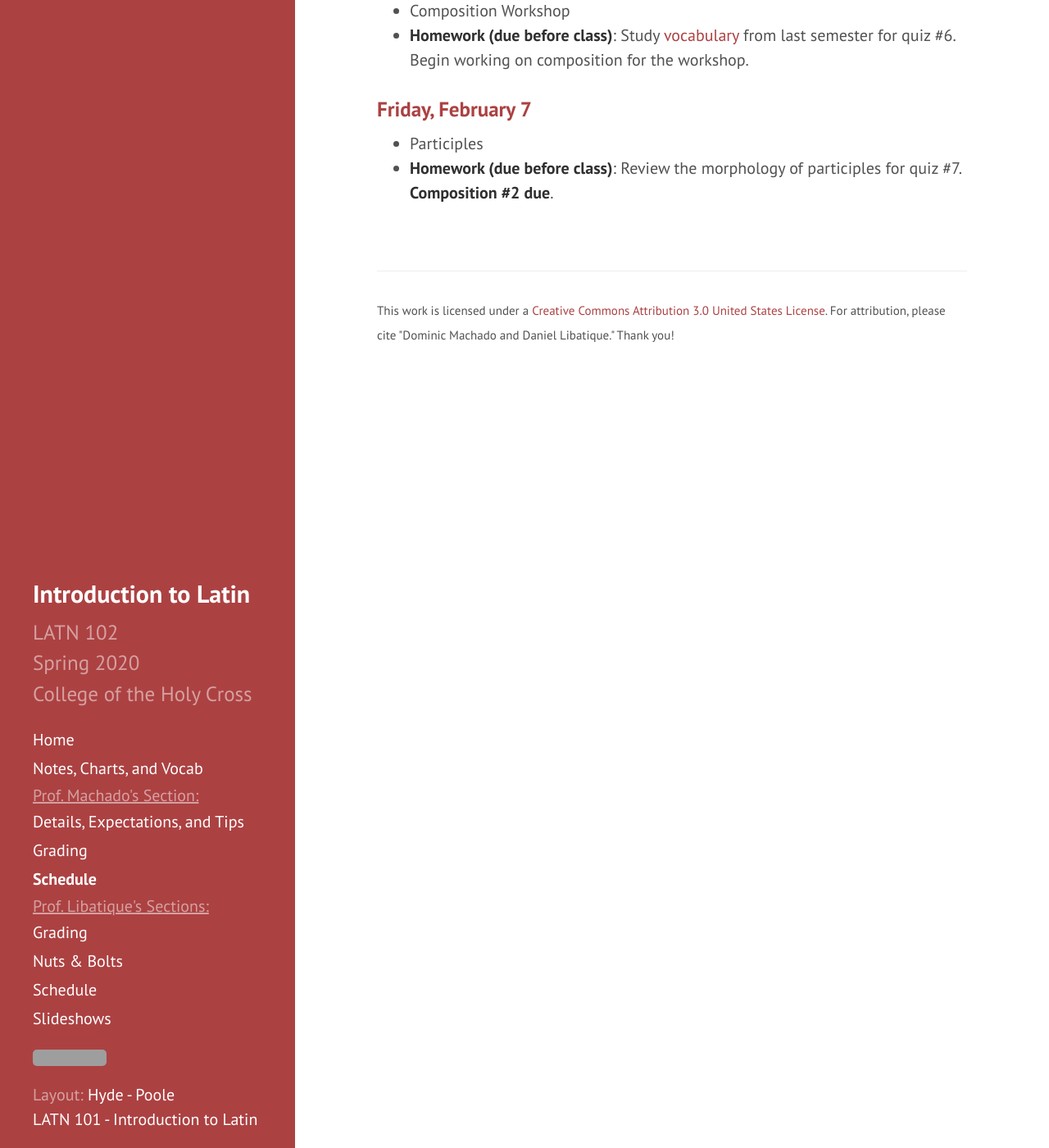
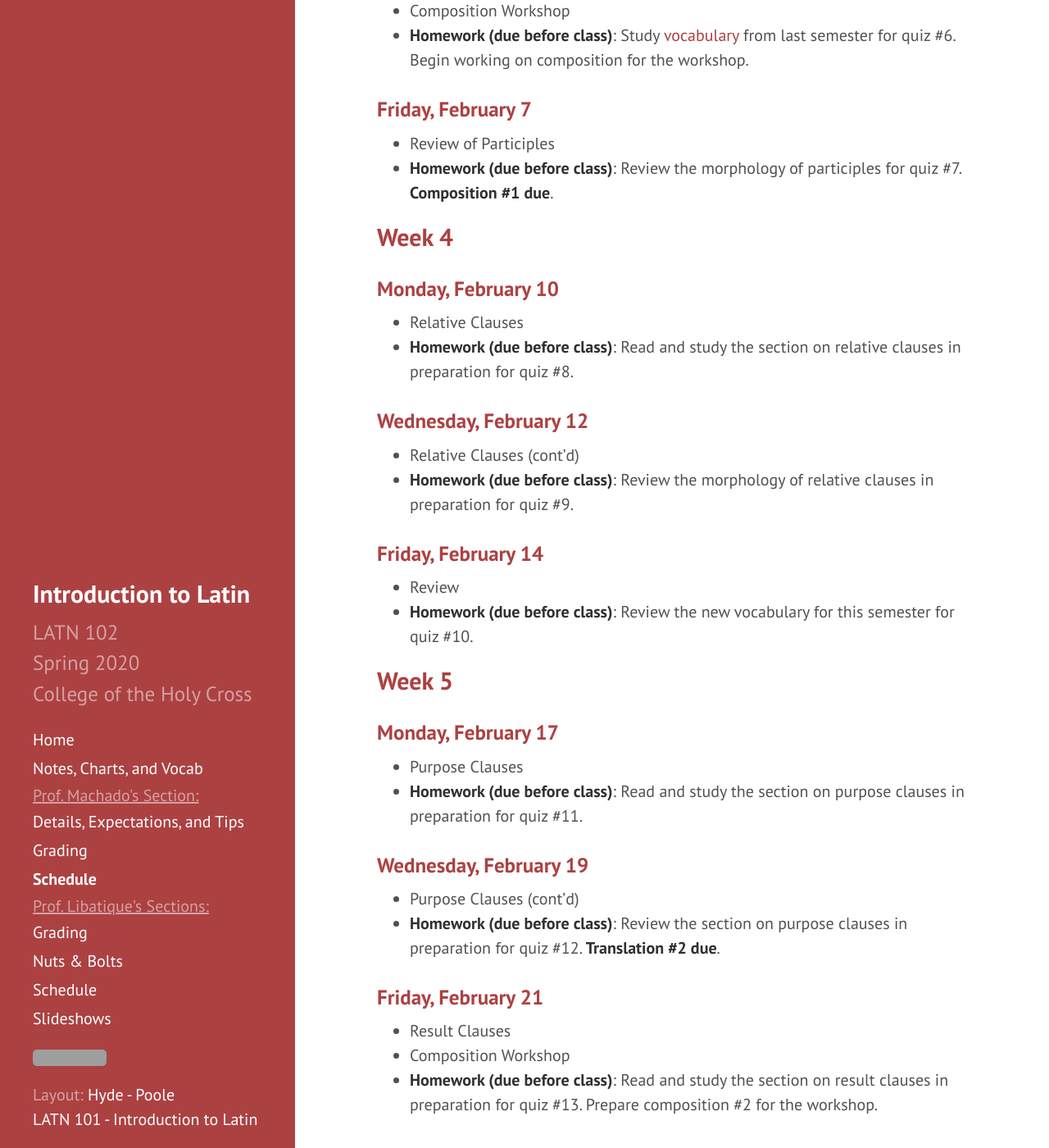
Before and after one commit to DLibatique/LATN102-S20, a Jekyll site: the page built from _pages/schedule-DM.md, in a window 1280 px wide and 1400 px high, scrolled down 2291 px. Shown: the whole window at 82% size. Built offline with Jekyll 4.4.1, drawn with Linux system fonts in a browser that asks for light colours; grey boxes are pictures that could not be loaded.

Commit message:
updated schedule

```diff
--- a/_pages/schedule-DM.md
+++ b/_pages/schedule-DM.md
@@ -70,6 +70,39 @@ Review the conjugation of [irregular verbs](https://libatique.info/LATN102-S20/c
 Study [vocabulary](https://libatique.info/LATN102-S20/vocab/master-LATN101/) from last semester for quiz #6. Begin working on composition for the workshop.
 
 ### Friday, February 7
-- Participles
+- Review of Participles
 - **Homework (due before class)**:
-Review the morphology of participles for quiz #7. **Composition #2 due**.
+Review the morphology of participles for quiz #7. **Composition #1 due**.
+
+## Week 4
+
+### Monday, February 10
+- Relative Clauses
+- **Homework (due before class)**:  Read and study the section on relative clauses in preparation for quiz #8.
+
+### Wednesday, February 12
+- Relative Clauses (cont'd)
+- **Homework (due before class)**:
+Review the morphology of relative clauses in preparation for quiz #9.
+
+### Friday, February 14
+- Review
+- **Homework (due before class)**:
+Review the new vocabulary for this semester for quiz #10.
+
+## Week 5
+
+### Monday, February 17
+- Purpose Clauses
+- **Homework (due before class)**:  Read and study the section on purpose clauses in preparation for quiz #11.
+
+### Wednesday, February 19
+- Purpose Clauses (cont'd)
+- **Homework (due before class)**:
+Review the section on purpose clauses in preparation for quiz #12. **Translation #2 due**.
+
+### Friday, February 21
+- Result Clauses
+- Composition Workshop
+- **Homework (due before class)**:
+Read and study the section on result clauses in preparation for quiz #13. Prepare composition #2 for the workshop.
```
